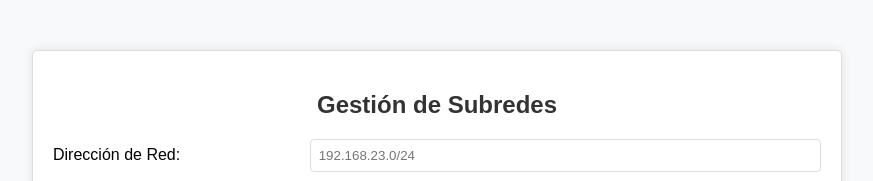
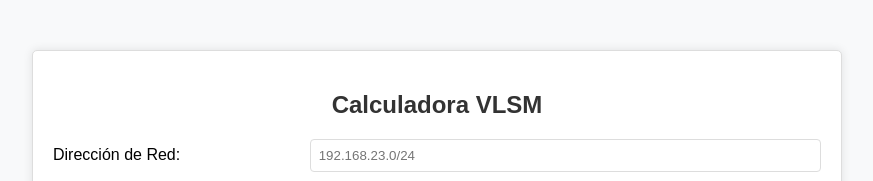
Before and after one commit to Jhordan3010/jhordan3010.github.io, a plain HTML site: page index.html in a window 1280 px wide. Shown: the top 181 px of the page, without its empty margins (203-1076 px from the left). Drawn offline with nearby package versions, Linux system fonts and the light colour scheme.

Commit message:
Update index.html

```diff
--- a/index.html
+++ b/index.html
@@ -3,14 +3,14 @@
 <head>
     <meta charset="UTF-8">
     <meta name="viewport" content="width=device-width, initial-scale=1.0">
-    <title>Gestión de Subredes</title>
+    <title>Calculadora VLSM</title>
     <link rel="stylesheet" href="styles.css">
     <!-- Incluir jsPDF desde CDN -->
     <script src="https://cdnjs.cloudflare.com/ajax/libs/jspdf/2.3.1/jspdf.umd.min.js"></script>
 </head>
 <body>
     <div class="container">
-        <h2>Gestión de Subredes</h2>
+        <h2>Calculadora VLSM</h2>
         <form id="formularioSubredes">
             <div class="form-group">
                 <label for="direccionRed">Dirección de Red:</label>
```
